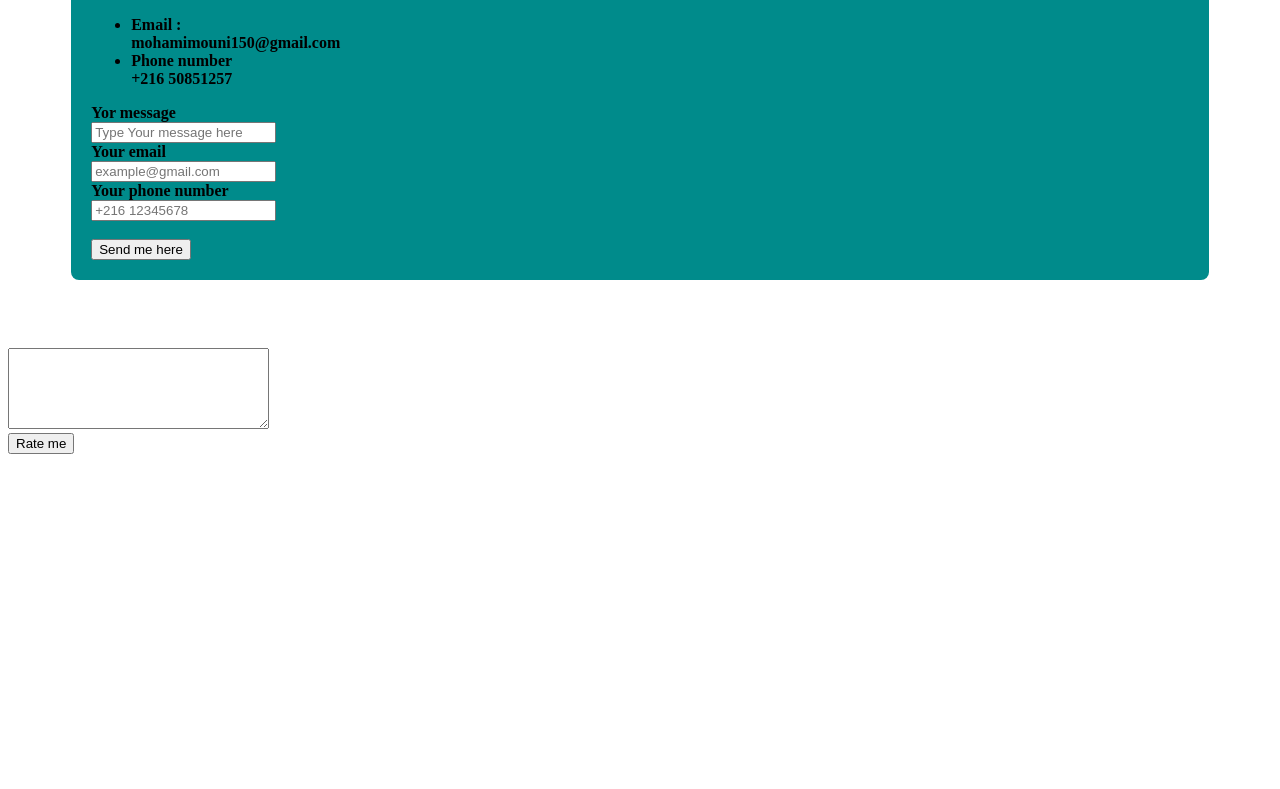
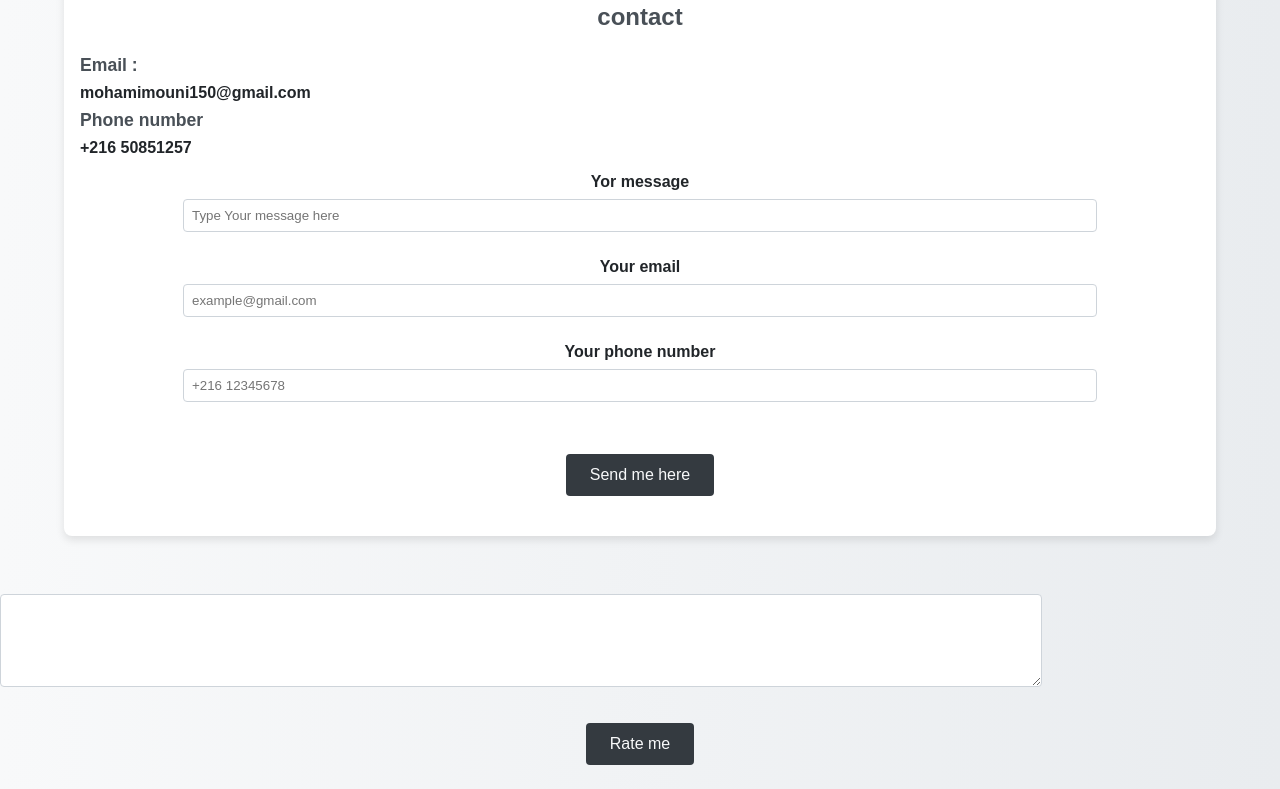
Before and after one commit to moha1530t/Css-Chekpoint, a plain HTML site: page index.html in a window 1280 px wide. Shown: the part 1107-1896 px from the top of the page. Before the commit the page ends 1569 px from the top, so only its background shows below. Drawn offline with Linux system fonts and the light colour scheme.

Commit message:
edit css file my moha

```diff
--- a/styles.css
+++ b/styles.css
@@ -1,36 +1,114 @@
+
+
+body {
+    font-family: 'Arial', sans-serif;
+    background: linear-gradient(to right, #f8f9fa, #e9ecef);
+    color: #343a40;
+    margin: 0;
+    padding: 0;
+    overflow-x: hidden;
+}
+
 nav {
-    background: #504f50;
-    padding: 15px;
-    display: inline;
+    background: #343a40;
+    padding: 1rem;
+    display: flex;
     justify-content: center;
-    word-spacing: 20px;
-    text-align: center;
 }
 
 nav a {
     color: #f8f9fa;
-
-    margin: 0 30px ;
-    font-size: 20px;
-
-
-}
-nav a:hover{
-    color: yellow;
+    text-decoration: none;
+    margin: 0 1rem;
+    font-size: 1.2rem;
+    transition: color 0.3s ease;
 }
 
+nav a:hover {
+    color: #ffc107;
+}
 
-.title-2  {
+h1 {
     text-align: center;
-    margin: 50px 0;
+    margin: 2rem 0;
     color: #343a40;
-    font-size: 50px;
+    font-size: 3rem;
+    text-transform: uppercase;
+}
 
+h2 {
+    text-align: center;
+    margin: 1.5rem 0;
+    color: #495057;
 }
+
 div {
-    margin: 50px 5%;
-    padding: 20px;
-    background: darkcyan;
-
+    margin: 2rem 5%;
+    padding: 1rem;
+    background: #ffffff;
+    box-shadow: 0 4px 8px rgba(0, 0, 0, 0.1);
     border-radius: 8px;
 }
+
+ul {
+    list-style: none;
+    padding: 0;
+}
+
+li {
+    margin: 0.5rem 0;
+    font-size: 1.1rem;
+    color: #495057;
+}
+
+b {
+    font-weight: bold;
+    color: #212529;
+}
+
+form {
+    display: flex;
+    flex-direction: column;
+    align-items: center;
+    margin: 1rem 0;
+}
+
+input[type="text"], input[type="email"], input[type="number"], textarea {
+    width: 80%;
+    padding: 0.5rem;
+    margin: 0.5rem 0;
+    border: 1px solid #ced4da;
+    border-radius: 4px;
+}
+
+button {
+    padding: 0.75rem 1.5rem;
+    margin: 0.5rem 0;
+    background: #343a40;
+    color: #f8f9fa;
+    border: none;
+    border-radius: 4px;
+    font-size: 1rem;
+    cursor: pointer;
+    transition: background 0.3s ease;
+}
+
+button:hover {
+    background: #ffc107;
+}
+
+img {
+    display: block;
+    margin: 1rem auto;
+    max-width: 100%;
+    height: auto;
+    border-radius: 8px;
+}
+
+textarea {
+    width: 80%;
+    padding: 0.5rem;
+    margin: 0.5rem 0;
+    border: 1px solid #ced4da;
+    border-radius: 4px;
+}
```
